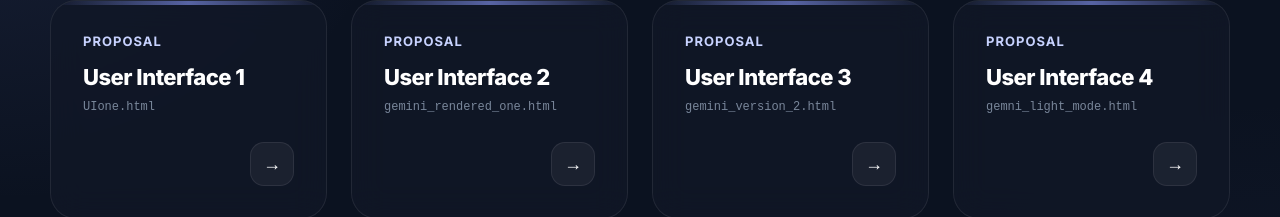
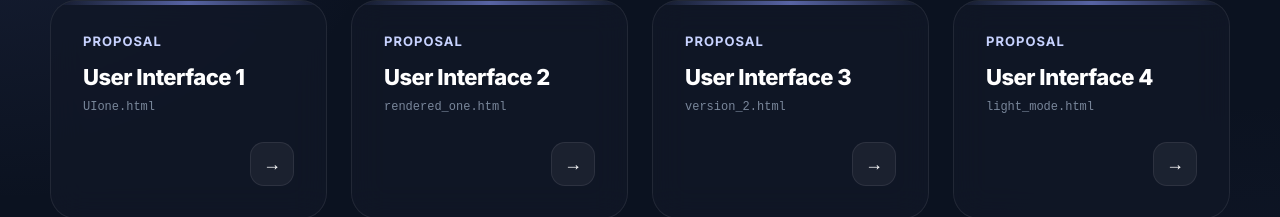
Before and after one commit to dininduranatunga/UI_ideas_motor_portal, a plain HTML site: page index.html in a window 1280 px wide. Shown: the part 222-439 px from the top of the page. Drawn offline with Linux system fonts and the light colour scheme.

Commit message:
Update subtitle links in index.html

```diff
--- a/index.html
+++ b/index.html
@@ -330,7 +330,7 @@ body{
         <div>
             <div class="ui-number">Proposal</div>
             <div class="title">User Interface 2</div>
-            <div class="subtitle">gemini_rendered_one.html</div>
+            <div class="subtitle">rendered_one.html</div>
         </div>
         <div class="card-footer"><div class="arrow">→</div></div>
     </a>
@@ -339,7 +339,7 @@ body{
         <div>
             <div class="ui-number">Proposal</div>
             <div class="title">User Interface 3</div>
-            <div class="subtitle">gemini_version_2.html</div>
+            <div class="subtitle">version_2.html</div>
         </div>
         <div class="card-footer"><div class="arrow">→</div></div>
     </a>
@@ -348,7 +348,7 @@ body{
         <div>
             <div class="ui-number">Proposal</div>
             <div class="title">User Interface 4</div>
-            <div class="subtitle">gemni_light_mode.html</div>
+            <div class="subtitle">light_mode.html</div>
         </div>
         <div class="card-footer"><div class="arrow">→</div></div>
     </a>
```
